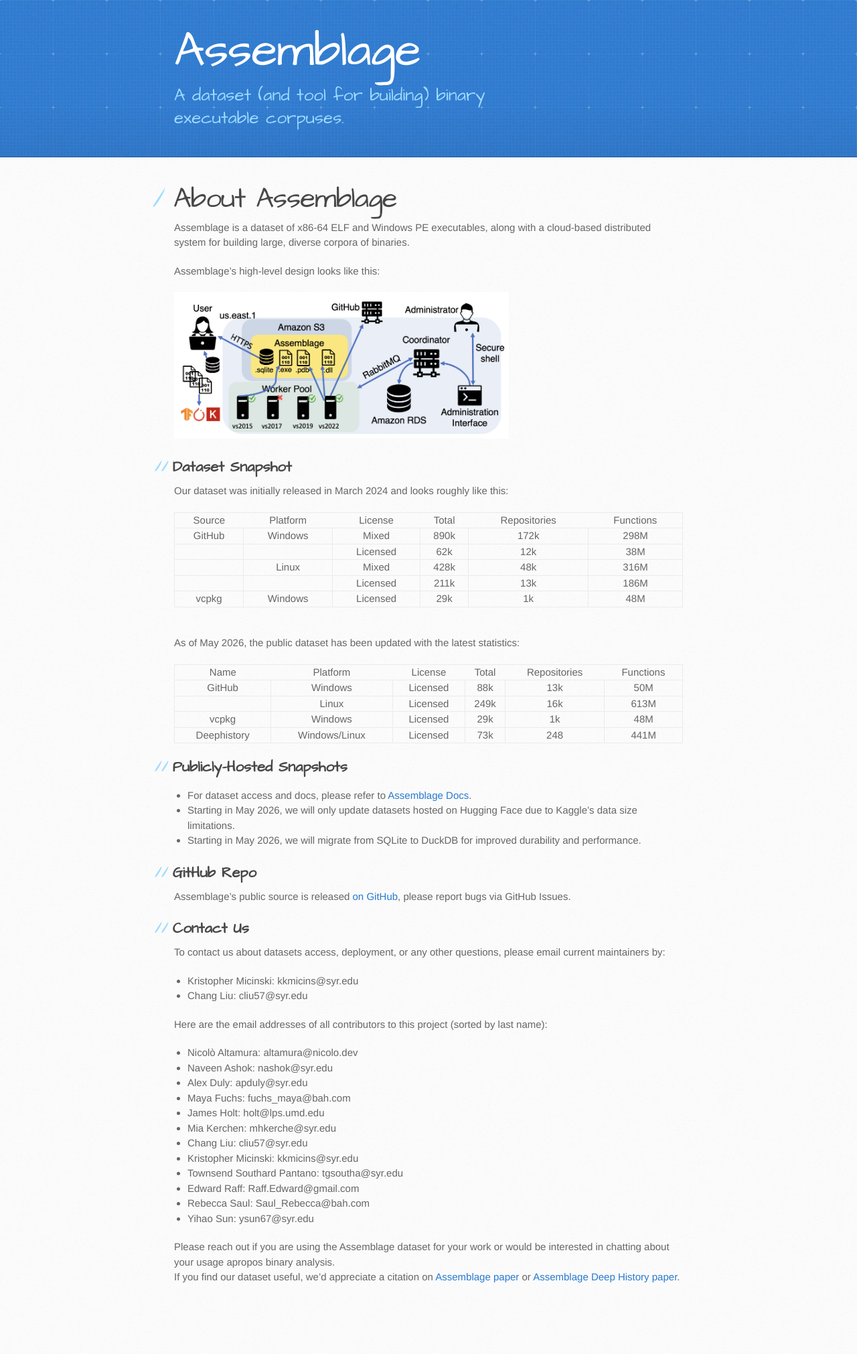
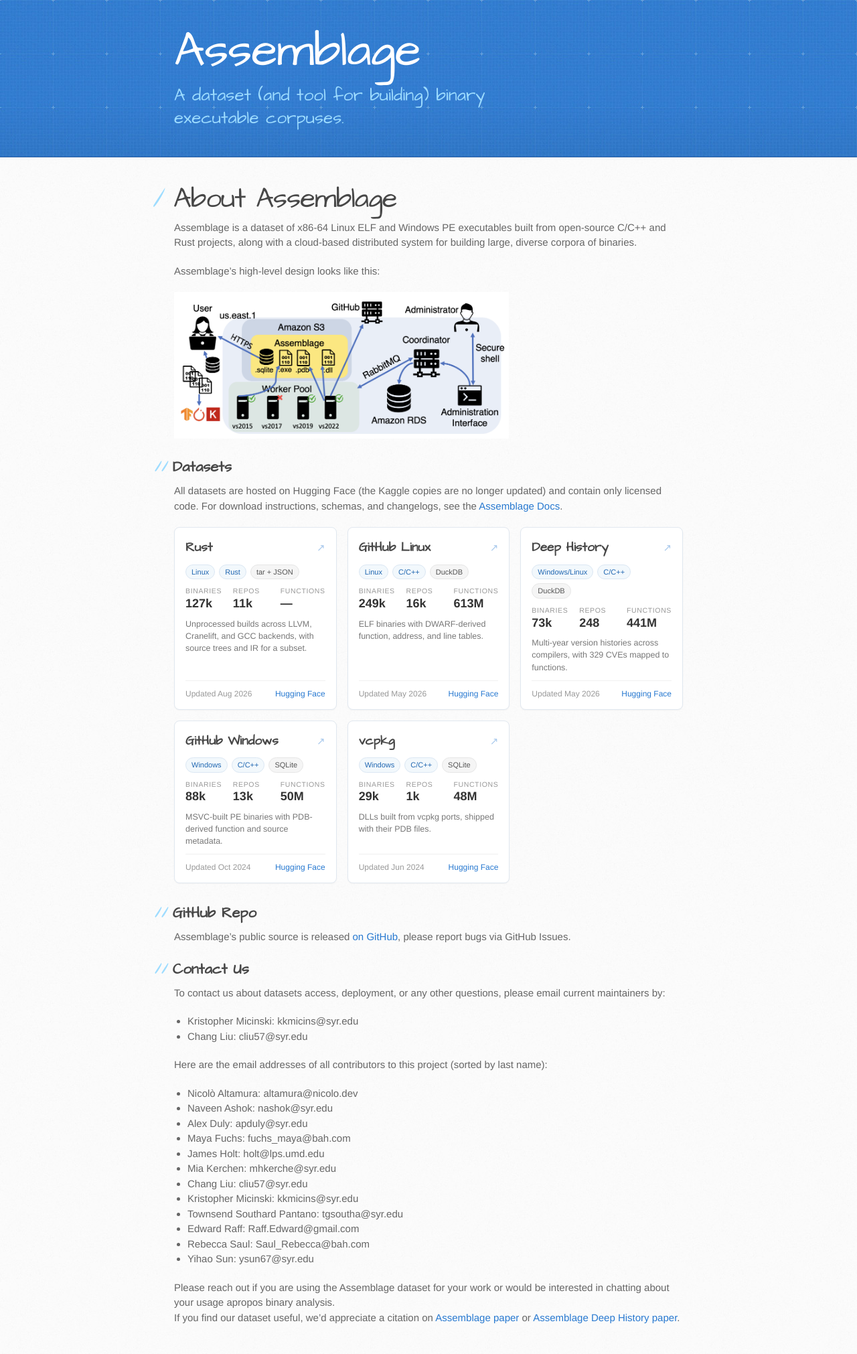
Before and after one commit to Assemblage-Dataset/assemblage-dataset.github.io, a Jekyll site: the page built from index.md, in a window 1280 px wide. Shown: the whole page at 67% size. Built offline with Jekyll 4.4.1, drawn with Linux system fonts in a browser that asks for light colours; before the commit the page ends 1961 px from its top, so only the background shows below that.

Commit message:
Update dataset content and add dataset cards
- Add the Rust dataset and link every dataset to its Hugging Face page
- Replace the stats tables with a card grid driven by _data/datasets.yml
- Cards sort newest first by update date and animate on hover
- Drop stale future-tense notes about the Hugging Face and DuckDB moves

Co-Authored-By: Claude Fable 5.1 <noreply@anthropic.com>

```diff
--- /dev/null
+++ b/_data/datasets.yml
@@ -0,0 +1,55 @@
+# Dataset cards shown on the home page (rendered by _includes/dataset-cards.html).
+# Cards are sorted by `updated` (newest first); use a YYYY-MM-DD date, shown as "Mon YYYY".
+- name: GitHub Linux
+  url: https://huggingface.co/datasets/changliu8541/Assemblage_LinuxELF
+  platform: Linux
+  language: C/C++
+  format: DuckDB
+  binaries: 249k
+  repositories: 16k
+  functions: 613M
+  updated: 2026-05-07
+  note: ELF binaries with DWARF-derived function, address, and line tables.
+
+- name: GitHub Windows
+  url: https://huggingface.co/datasets/changliu8541/Assemblage_PE
+  platform: Windows
+  language: C/C++
+  format: SQLite
+  binaries: 88k
+  repositories: 13k
+  functions: 50M
+  updated: 2024-10-23
+  note: MSVC-built PE binaries with PDB-derived function and source metadata.
+
+- name: vcpkg
+  url: https://huggingface.co/datasets/changliu8541/Assemblage_vcpkgDLL
+  platform: Windows
+  language: C/C++
+  format: SQLite
+  binaries: 29k
+  repositories: 1k
+  functions: 48M
+  updated: 2024-06-20
+  note: DLLs built from vcpkg ports, shipped with their PDB files.
+
+- name: Deep History
+  url: https://huggingface.co/datasets/changliu8541/assemblage-deephistory
+  platform: Windows/Linux
+  language: C/C++
+  format: DuckDB
+  binaries: 73k
+  repositories: 248
+  functions: 441M
+  updated: 2026-05-06
+  note: Multi-year version histories across compilers, with 329 CVEs mapped to functions.
+
+- name: Rust
+  url: https://huggingface.co/datasets/changliu8541/assemblage-rust
+  platform: Linux
+  language: Rust
+  format: tar + JSON
+  binaries: 127k
+  repositories: 11k
+  updated: 2026-08-27
+  note: Unprocessed builds across LLVM, Cranelift, and GCC backends, with source trees and IR for a subset.
--- /dev/null
+++ b/_includes/dataset-cards.html
@@ -0,0 +1,28 @@
+{%- assign datasets = site.data.datasets | sort: "updated" | reverse %}
+<div class="ds-grid">
+{%- for d in datasets %}
+  <a class="ds-card" href="{{ d.url }}" target="_blank" rel="noopener">
+    <div class="ds-head">
+      <h3>{{ d.name }}</h3>
+      <span class="ds-arrow" aria-hidden="true">&#8599;</span>
+    </div>
+    <div class="ds-tags">
+      <span class="ds-tag">{{ d.platform }}</span>
+      <span class="ds-tag">{{ d.language }}</span>
+      <span class="ds-tag ds-tag--format">{{ d.format }}</span>
+    </div>
+    <div class="ds-stats">
+      <div><span class="ds-stat-label">Binaries</span><span class="ds-stat-value">{{ d.binaries }}</span></div>
+      <div><span class="ds-stat-label">Repos</span><span class="ds-stat-value">{{ d.repositories }}</span></div>
+      <div><span class="ds-stat-label">Functions</span><span class="ds-stat-value">{{ d.functions | default: "&mdash;" }}</span></div>
+    </div>
+    {%- if d.note %}
+    <p class="ds-note">{{ d.note }}</p>
+    {%- endif %}
+    <div class="ds-foot">
+      <span>Updated {{ d.updated | date: "%b %Y" }}</span>
+      <span class="ds-link">Hugging Face</span>
+    </div>
+  </a>
+{%- endfor %}
+</div>
--- /dev/null
+++ b/_sass/dataset-cards.scss
@@ -0,0 +1,167 @@
+/* DATASET CARDS (home page) */
+
+.ds-grid {
+  display: grid;
+  grid-template-columns: repeat(auto-fill, minmax(220px, 1fr));
+  gap: 16px;
+  margin: 0 0 28px;
+}
+
+.ds-card {
+  position: relative;
+  display: flex;
+  flex-direction: column;
+  gap: 10px;
+  padding: 16px 16px 14px;
+  overflow: hidden;
+  color: #666;
+  text-decoration: none;
+  background: #fff;
+  border: 1px solid #e1e8f0;
+  border-radius: 8px;
+  box-shadow: 0 1px 2px rgba(0, 0, 0, 0.04);
+  transition: transform 0.22s ease, box-shadow 0.22s ease, border-color 0.22s ease;
+}
+
+/* accent bar that sweeps in on hover */
+.ds-card::before {
+  content: "";
+  position: absolute;
+  top: 0;
+  right: 0;
+  left: 0;
+  height: 3px;
+  background: linear-gradient(90deg, #2879d0, #9ddcff);
+  transform: scaleX(0);
+  transform-origin: left;
+  transition: transform 0.3s ease;
+}
+
+.ds-card:hover,
+.ds-card:focus-visible {
+  color: #666;
+  border-color: #9ddcff;
+  box-shadow: 0 14px 28px -10px rgba(40, 121, 208, 0.35), 0 3px 8px rgba(0, 0, 0, 0.05);
+  transform: translateY(-4px);
+}
+.ds-card:hover::before,
+.ds-card:focus-visible::before {
+  transform: scaleX(1);
+}
+.ds-card:focus-visible {
+  outline: 2px solid #2879d0;
+  outline-offset: 2px;
+}
+
+.ds-head {
+  display: flex;
+  align-items: baseline;
+  justify-content: space-between;
+  gap: 8px;
+}
+
+#main-content .ds-card h3 {
+  margin: 0;
+  font-size: 19px;
+  color: #474747;
+  text-indent: 0;
+  transition: color 0.22s ease;
+}
+#main-content .ds-card h3::before {
+  padding: 0;
+  margin: 0;
+  content: none;
+}
+#main-content .ds-card:hover h3,
+#main-content .ds-card:focus-visible h3 {
+  color: #2879d0;
+}
+
+.ds-arrow {
+  font-size: 15px;
+  color: #2879d0;
+  opacity: 0.4;
+  transition: transform 0.22s ease, opacity 0.22s ease;
+}
+.ds-card:hover .ds-arrow,
+.ds-card:focus-visible .ds-arrow {
+  opacity: 1;
+  transform: translate(2px, -2px);
+}
+
+.ds-tags {
+  display: flex;
+  flex-wrap: wrap;
+  gap: 6px;
+}
+.ds-tag {
+  padding: 2px 8px;
+  font-size: 11px;
+  line-height: 1.5;
+  color: #2268b2;
+  background: #f2f8fc;
+  border: 1px solid #dbe7f3;
+  border-radius: 999px;
+}
+.ds-tag--format {
+  color: #555;
+  background: #f5f5f5;
+  border-color: #e6e6e6;
+}
+
+.ds-stats {
+  display: grid;
+  grid-template-columns: repeat(3, 1fr);
+  gap: 6px;
+}
+.ds-stat-label {
+  display: block;
+  font-size: 10.5px;
+  color: #999;
+  text-transform: uppercase;
+  letter-spacing: 0.06em;
+}
+.ds-stat-value {
+  display: block;
+  font-size: 18px;
+  font-weight: 600;
+  line-height: 1.2;
+  color: #333;
+  font-variant-numeric: tabular-nums;
+}
+
+.ds-note {
+  margin: 0;
+  font-size: 12.5px;
+  line-height: 1.45;
+  color: #777;
+}
+
+.ds-foot {
+  display: flex;
+  align-items: center;
+  justify-content: space-between;
+  gap: 8px;
+  padding-top: 10px;
+  margin-top: auto;
+  font-size: 12px;
+  color: #999;
+  border-top: 1px solid #f0f0f0;
+}
+.ds-foot .ds-link {
+  font-weight: 500;
+  color: #2879d0;
+}
+
+@media (prefers-reduced-motion: reduce) {
+  .ds-card,
+  .ds-card::before,
+  #main-content .ds-card h3,
+  .ds-arrow {
+    transition: none;
+  }
+  .ds-card:hover,
+  .ds-card:focus-visible {
+    transform: none;
+  }
+}
--- a/assets/css/style.scss
+++ b/assets/css/style.scss
@@ -2,6 +2,7 @@
 ---
 
 @import 'jekyll-theme-architect';
+@import 'dataset-cards';
 
 .inner {
   width: 760px;
--- a/index.md
+++ b/index.md
@@ -4,43 +4,18 @@ layout: default
 
 # About Assemblage
 
-Assemblage is a dataset of x86-64 ELF and Windows PE executables, along with a cloud-based distributed system for building large, diverse corpora of binaries.
+Assemblage is a dataset of x86-64 Linux ELF and Windows PE executables built from open-source C/C++ and Rust projects, along with a cloud-based distributed system for building large, diverse corpora of binaries.
 
 Assemblage's high-level design looks like this:
 
 ![Assemblage's high-level system design](/assets/images/assemblage-design.png){:width="500"}
 
 
-## Dataset Snapshot
+## Datasets
 
-Our dataset was initially released in March 2024 and looks roughly like this:
+All datasets are hosted on Hugging Face (the Kaggle copies are no longer updated) and contain only licensed code. For download instructions, schemas, and changelogs, see the [Assemblage Docs](https://assemblagedocs.readthedocs.io/en/latest/dataset.html).
 
-| Source  | Platform | License  | Total | Repositories | Functions |
-|---------|----------|----------|-------|--------------|-----------|
-| GitHub  | Windows  | Mixed    | 890k  | 172k         | 298M      |
-|         |          | Licensed | 62k   | 12k          | 38M       |
-|         | Linux    | Mixed    | 428k  | 48k          | 316M      |
-|         |          | Licensed | 211k  | 13k          | 186M      |
-| vcpkg   | Windows  | Licensed | 29k   | 1k           | 48M       |
-
-<br>
-
-As of May 2026, the public dataset has been updated with the latest statistics:
-
-| Name         | Platform      | License  | Total | Repositories | Functions |
-|--------------|---------------|----------|-------|--------------|-----------|
-| GitHub       | Windows       | Licensed | 88k   | 13k          | 50M      |
-|              | Linux         | Licensed | 249k  | 16k          | 613M      |
-| vcpkg        | Windows       | Licensed | 29k   | 1k           | 48M       |
-| Deephistory  | Windows/Linux | Licensed | 73k   | 248          | 441M      |
-
-
-
-## Publicly-Hosted Snapshots
-
-- For dataset access and docs, please refer to [Assemblage Docs](https://assemblagedocs.readthedocs.io/en/latest/dataset.html).
-- Starting in May 2026, we will only update datasets hosted on Hugging Face due to Kaggle’s data size limitations.
-- Starting in May 2026, we will migrate from SQLite to DuckDB for improved durability and performance.
+{% include dataset-cards.html %}
 
 
 ## GitHub Repo
```
